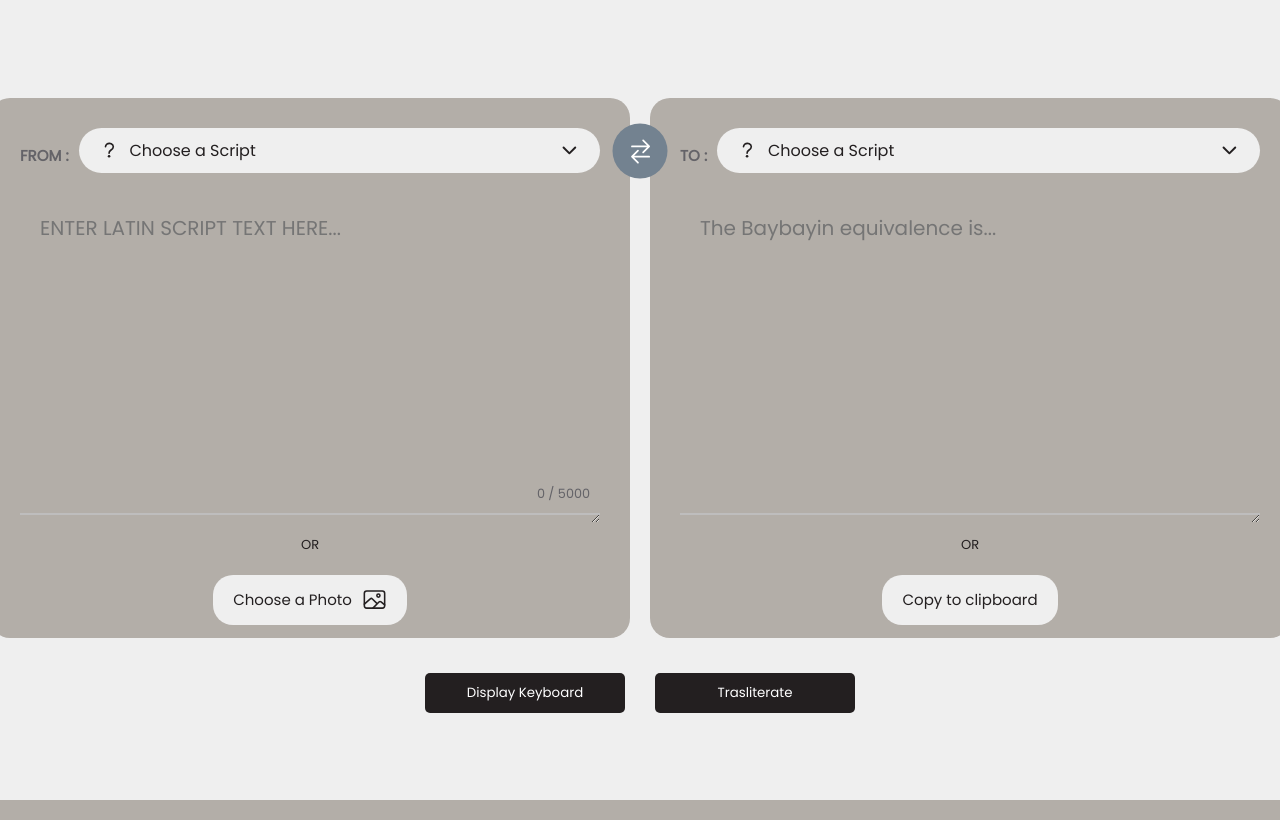
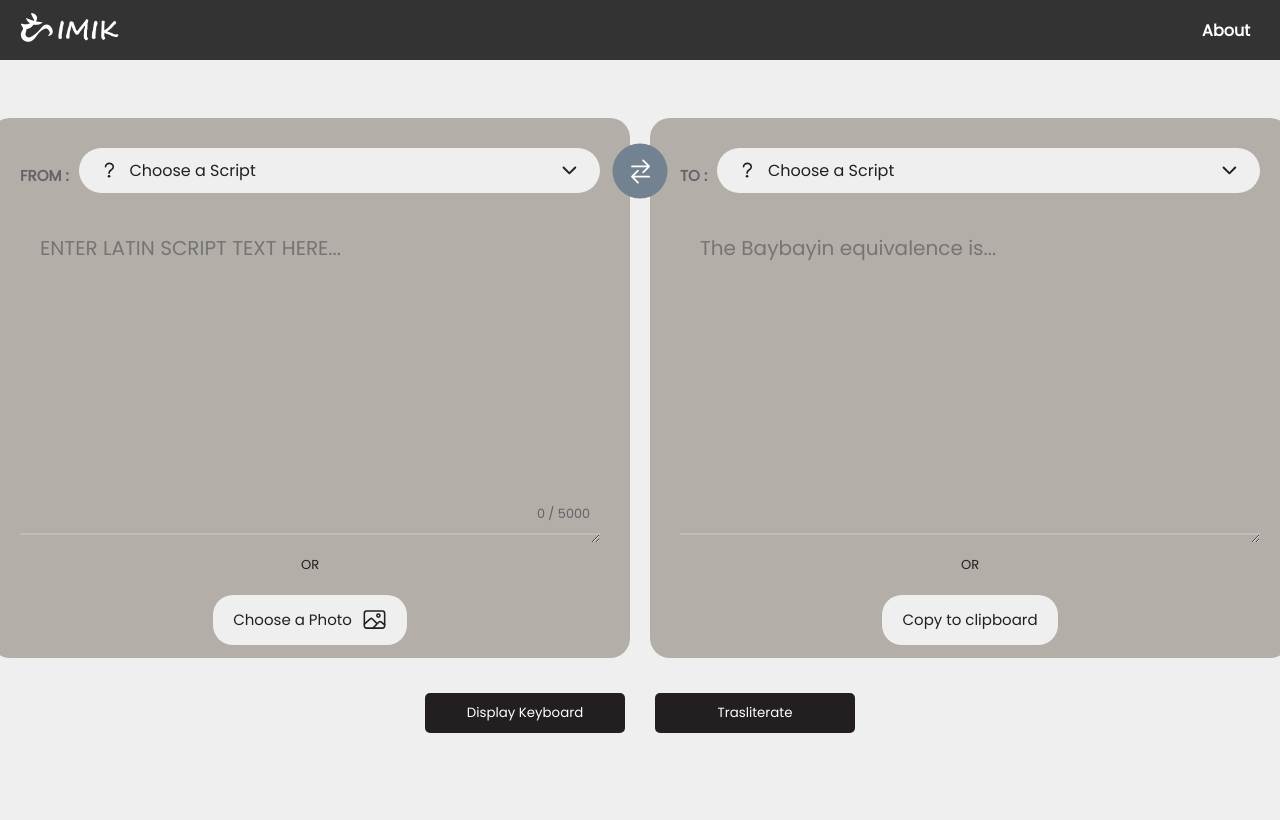
Before and after one commit to k1miko/imik-automata, a Flask app: page / in a window 1280 px wide; the page is wider, and only the part inside the window is pictured. Run offline with Flask 3, Linux system fonts and the light colour scheme.

Commit message:
Added navbar and about page

```diff
--- a/app.py
+++ b/app.py
@@ -6,5 +6,9 @@
 def index():
     return render_template('index.html')
 
+@app.route('/about')
+def about():
+    return render_template('about.html')
+
 if __name__ == '__main__':
     app.run(debug=True)
--- a/static/css/style.css
+++ b/static/css/style.css
@@ -20,6 +21,7 @@
 
 /* body of the HTML*/
 body{
+    margin-top: 20px;
     min-height: 100vh;
     display: flex;
     flex-direction: column;
@@ -27,6 +29,59 @@
     justify-content: center;
     color: var(--text-color);
     background-color: var(--bg-color);
+}
+
+.navbar {
+    background-color: #333;
+    padding: 10px;
+    height: 60px;
+    position: fixed;
+    top: 0;
+    left: 0;
+    width: 100%;
+    display: flex;
+    justify-content: space-between; /* Updated from 'space-between' to 'start' */
+    align-items: center;
+    z-index: 1000;
+}
+
+.navbar-logo {
+    display: flex;
+    align-items: center;
+}
+
+.logo img {
+    max-height: 35px;
+    margin-top: 10px; /* Add margin between logo and text */
+}
+
+
+
+.nav-links {
+    list-style: none;
+    margin: 0;
+    padding: 0;
+    display: flex;
+}
+
+.nav-links li {
+    margin-right: 20px; /* Adjust the spacing between menu items */
+}
+
+.nav-links a {
+    text-decoration: none;
+    color: white; /* Set the color of the menu items */
+    font-weight: bold;
+    font-size: 16px; /* Adjust the font size of the menu items */
+}
+
+a{
+    text-decoration: none;
+}
+
+/* Add a hover effect to the menu items if desired */
+.nav-links a:hover {
+    color: #FFD700; /* Set the color when hovering */
 }
 
 /* container div */
@@ -326,6 +383,16 @@
     font-family: 'BaybayinDoctrinaClear', sans-serif; /* Use your custom font and fallbacks */
 }
 
+.baybayin-char-logo {
+    display: block; /* Ensures the Latin script appears on the next line */
+    font-size: 2.8em; /* Adjust size as needed */
+    font-family: 'BaybayinDoctrinaClear', sans-serif; /* Use your custom font and fallbacks */
+    color: #ffffff;
+    margin-right: 3px;
+    margin-bottom: 7px;
+    margin-left: 10px;
+}
+
 .baybayin-kudlit {
     display: block; /* Ensures the Latin script appears on the next line */
     font-size: 1.5em; /* Adjust size as needed */
--- a/templates/index.html
+++ b/templates/index.html
@@ -27,6 +27,28 @@
         </style>
     </head>
     <body>
+
+        <nav class="navbar">
+            <!-- Logo -->
+
+            <div class="navbar-logo">
+                <a href="{{ url_for('index') }}">
+                    <p class="baybayin-char-logo">A</p>
+                </a>
+                <a href="{{ url_for('index') }}">
+                    <div class="logo">
+                        <img src="{{ url_for('static', filename='css/images/logo3.png') }}" alt="Logo">
+                    </div>
+                </a>
+            </div>
+
+
+            <!-- Navigation Links -->
+            <ul class="nav-links">
+
+                <li><a href="{{ url_for('about') }}">About</a></li>
+            </ul>
+        </nav>
         <!-- for the container of the 3 divs -->
         <div class="container">
             <!-- create a card for the FROM-->
```
Also changed, not shown: other parts of static/css/style.css (+40 -1 lines), templates/about.html (added, +98 -0 lines), static/css/images/logo.png (added), static/css/images/logo2.png (added), static/css/images/logo3.png (added), static/css/images/logo4.png (added).
